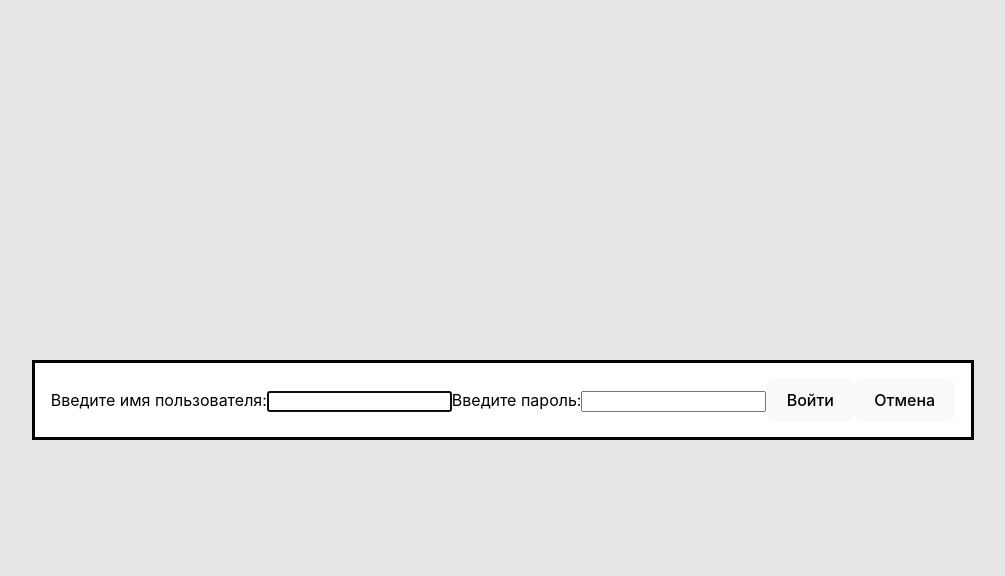
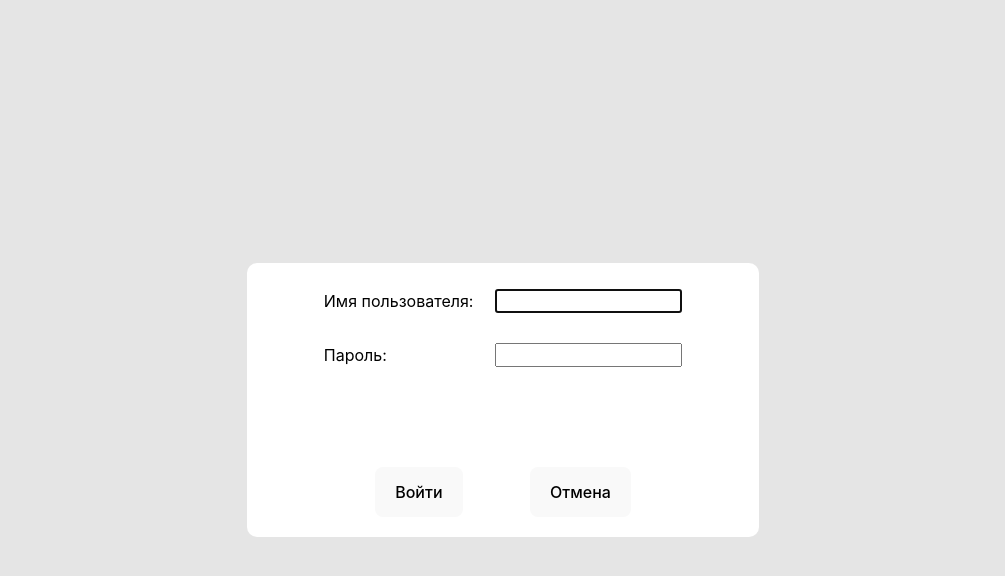
Before and after one commit to Nixx342/TaskTracker, a React (Vite) app in the folder frontend/: page / in a window 1280 px wide. Both pictures are taken after a click on the button "Войти". Shown: the top 576 px of the page, without its empty margins (137-1142 px from the left). Built offline with nearby package versions, Linux system fonts and the light colour scheme.

Commit message:
Перенос на ноут

```diff
--- a/frontend/package.json
+++ b/frontend/package.json
@@ -10,6 +10,7 @@
     "preview": "vite preview"
   },
   "dependencies": {
+    "prop-types": "^15.8.1",
     "react": "^18.3.1",
     "react-dom": "^18.3.1",
     "scss": "^0.2.4"
@@ -23,6 +24,7 @@
     "eslint-plugin-react-hooks": "^5.0.0",
     "eslint-plugin-react-refresh": "^0.4.16",
     "globals": "^15.14.0",
+    "sass-embedded": "^1.83.4",
     "typescript": "~5.6.2",
     "typescript-eslint": "^8.18.2",
     "vite": "^6.0.5"
--- a/frontend/src/assets/Pages/LoginPage.tsx
+++ b/frontend/src/assets/Pages/LoginPage.tsx
@@ -1,21 +1,26 @@
 import {useState} from "react";
 import { UserType } from '../Types/UserType.ts';
+import '../Styles/LoginPage.scss'
 
 const LoginPage = (props) => {
+// const LoginPage = (props: LoginPageType) => {
     const [username, setUsername] = useState<string>('');
     const [password, setPassword] = useState<string>('');
-    const [errorMsg, setErrorMsg] = useState<boolean>(false)
+    const [errorMsg, setErrorMsg] = useState<string>('')
 
     const modalOpen = (id: string) => {
         const modal: HTMLElement | null = document.getElementById(id)
         modal?.showModal()
+        setErrorMsg('')
     }
     const modalClose = (id: string) => {
         const modal: HTMLElement | null = document.getElementById(id)
         modal?.close()
+        setErrorMsg('')
     }
     const register =(): void => {
-
+        setErrorMsg('')
+        if (username && password) {
             const user: UserType  = {
                 username: username,
                 password: password,
@@ -24,8 +29,21 @@ const LoginPage = (props) => {
             setUsername('')
             setPassword('')
             modalClose('register')
+        } else {
+            if (!username) {
+                setErrorMsg('Введите имя пользователя!')
+            }
+            if (!password) {
+                setErrorMsg('Введите пароль!')
+            }
+            if (!username && !password) {
+                setErrorMsg('Заполните все поля!')
+            }
+        }
     }
     const login = () => {
+        setErrorMsg('')
+        if (username && password) {
             const user: UserType  = {
                 username: username,
                 password: password
@@ -34,6 +52,17 @@ const LoginPage = (props) => {
             setUsername('')
             setPassword('')
             modalClose('login')
+        } else {
+            if (!username) {
+                setErrorMsg('Введите имя пользователя!')
+            }
+            if (!password) {
+                setErrorMsg('Введите пароль!')
+            }
+            if (!username && !password) {
+                setErrorMsg('Заполните все поля!')
+            }
+        }
     }
 
     return (
@@ -42,30 +71,40 @@ const LoginPage = (props) => {
             <button onClick={() => modalOpen('register')}>Зарегистрироваться</button>
 
             <dialog id="login">
-                {
-                    errorMsg
-                        ? <span></span>
-                        : null
-                }
-                <span>Введите имя пользователя:
+                <div className={'main-modal-block'}>
+                    <div className={'input-area'}>
+                        <span>Имя пользователя:</span>
                         <input
                             type={'text'}
                             value={username}
                             onChange={e => setUsername(e.target.value)}
                         />
-                </span>
-                <span>Введите пароль:
+                    </div>
+                    <div className={'input-area'}>
+                        <span>Пароль:</span>
                         <input
                             type={'password'}
                             value={password}
                             onChange={e => setPassword(e.target.value)}
                         />
-                </span>
+                    </div>
+                </div>
+                <div className={'button-block'}>
                     <button onClick={() => login()}>Войти</button>
                     <button onClick={() => modalClose('login')}>Отмена</button>
-
+                </div>
+                {
+                    errorMsg
+                        ? <div className={`error-msg ${errorMsg ? 'visible' : ''}`}>{errorMsg}</div>
+                        : null
+                }
             </dialog>
             <dialog id="register">
+                {
+                    errorMsg
+                        ? <div className={'error-msg'}>{errorMsg}</div>
+                        : null
+                }
                 <span>Введите имя пользователя:
                     <input
                         type={'text'}
--- a/frontend/src/assets/Styles/LoginPage.scss
+++ b/frontend/src/assets/Styles/LoginPage.scss
@@ -0,0 +1,54 @@
+$modal-height: '30%';
+dialog {
+  width: 40%;
+  //height: 30%;
+  height: $modal-height;
+  //height: auto;
+  padding: 0;
+  border-radius: 10px;
+  border: 0;
+}
+
+.main-modal-block {
+  margin-top: 5%;
+  height: 40%;
+  padding-bottom: 50px;
+  transition: padding-bottom 0.5s ease;
+}
+
+.input-area {
+  width: 70%;
+  margin: auto;
+  margin-bottom: 30px;
+  display: flex;
+  justify-content: space-between;
+}
+
+.input-area>input {
+  width: 50%;
+}
+
+.error-msg {
+  max-height: 0;
+  width: 100%;
+  overflow: hidden;
+  background-color: red;
+  transition: max-height 0.5s ease;
+  //height: 25%;
+}
+.error-msg.visible {
+  max-height: 25%;
+}
+
+.button-block {
+  height: 20%;
+  margin: auto;
+  display: flex;
+  justify-content: space-between;
+  width: 50%;
+  padding: 20px;
+}
+
+.button-block>button {
+  height: 50px;
+}
```
Also changed, not shown: 1 other file (tests, documents, lock files or other folders). Lines whose indentation alone changed are shown as unchanged.
